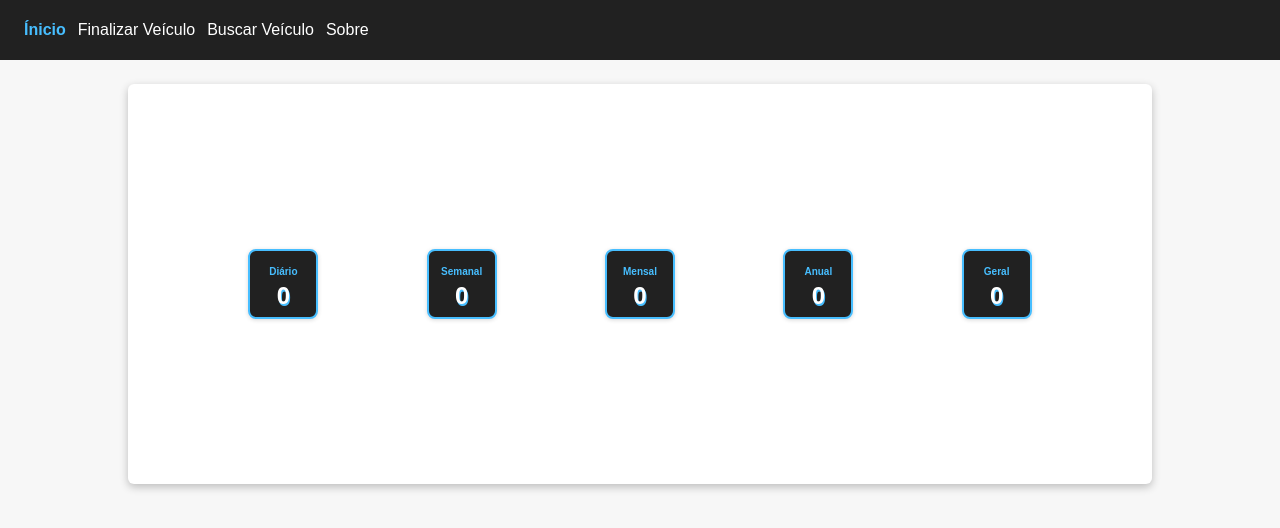
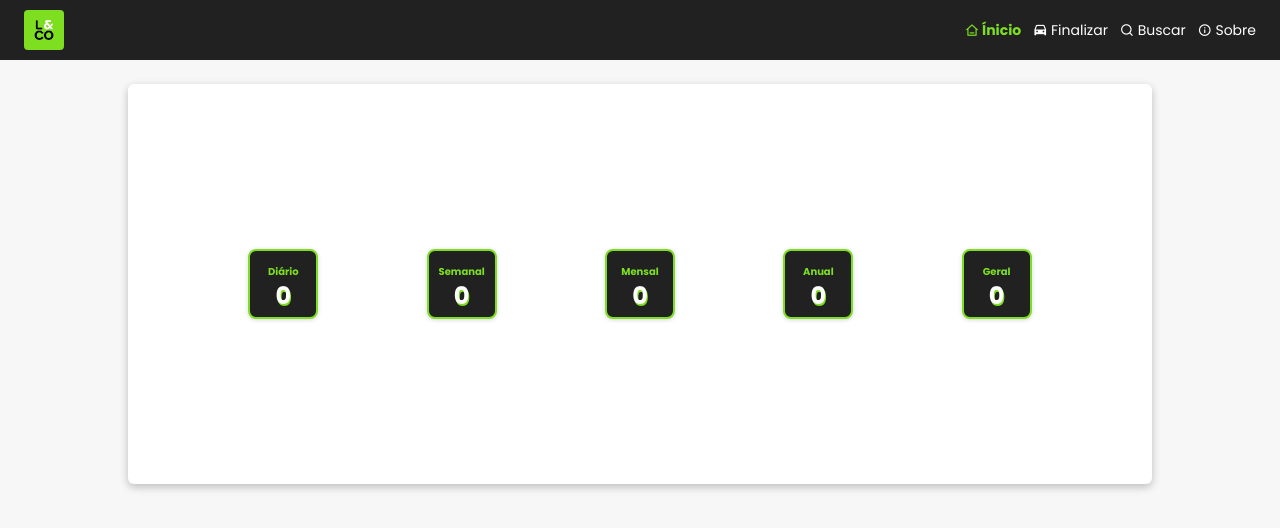
Before and after one commit to theluposki/controle_veiculos_feitos1.0.0, a Vue app: page / in a window 1280 px wide. Shown: the top 528 px of the page. Built offline with nearby package versions, Linux system fonts and the light colour scheme.

Commit message:
view details

```diff
--- a/index.html
+++ b/index.html
@@ -2,7 +2,7 @@
 <html lang="en">
   <head>
     <meta charset="UTF-8" />
-    <link rel="icon" type="image/svg+xml" href="/vite.svg" />
+    <link rel="icon" type="image/svg+xml" href="/src/assets/logo.jpg" />
     <meta name="viewport" content="width=device-width, initial-scale=1.0" />
     <title>Controle de Veículos</title>
   </head>
--- a/src/components/Layout/Nav.vue
+++ b/src/components/Layout/Nav.vue
@@ -3,10 +3,30 @@ import { RouterLink } from "vue-router";
 </script>
 <template>
   <nav class="nav">
-    <RouterLink to="/" class="nav-link" exact-active-class="active">Ínicio</RouterLink>
-    <RouterLink to="/VehicleCompletion" class="nav-link" exact-active-class="active">Finalizar Veículo</RouterLink>
-    <RouterLink to="/SearchVehicle" class="nav-link" exact-active-class="active">Buscar Veículo</RouterLink>
-    <RouterLink to="/about" class="nav-link" exact-active-class="active">Sobre</RouterLink>
+    <div class="wrapper-logo">
+      <RouterLink to="/" class="logo">
+        <img src="../../assets/logo.jpg" alt="logo" width="40" height="40">
+      </RouterLink>
+    </div>
+
+    <div class="wrapper-links">
+      <RouterLink to="/" class="nav-link" exact-active-class="active">
+        <i class="ri-home-3-line"></i>
+        Ínicio
+      </RouterLink>
+      <RouterLink to="/VehicleCompletion" class="nav-link" exact-active-class="active">
+        <i class="ri-car-fill"></i>
+        Finalizar
+      </RouterLink>
+      <RouterLink to="/SearchVehicle" class="nav-link" exact-active-class="active">
+        <i class="ri-search-line"></i>
+        Buscar
+      </RouterLink>
+      <RouterLink to="/about" class="nav-link" exact-active-class="active">
+        <i class="ri-information-line"></i>
+        Sobre
+      </RouterLink>
+    </div>
   </nav>
 </template>
 
@@ -14,18 +34,42 @@ import { RouterLink } from "vue-router";
 .nav {
   display: flex;
   align-items: center;
+  justify-content: space-between;
   background-color: var(--dark);
-  gap: 12px;
   padding: 0 24px;
   --height-nav: 60px;
   min-height: var(--height-nav);
   max-height: var(--height-nav);
 }
 
+.wrapper-logo, .wrapper-links {
+  display: flex;
+  align-items: center;
+  justify-content: center;
+  gap: 12px;
+}
+
+.logo {
+  display: flex;
+  align-items: center;
+  justify-content: center;
+  border-radius: 4px;
+}
+
+.logo > img {
+  --width-height-img: 40px;
+  min-width: var(--width-height-img);
+  max-width: var(--width-height-img);
+  min-height: var(--width-height-img);
+  max-height: var(--width-height-img);
+  object-fit: cover;
+  border-radius: 4px;
+}
+
 .nav-link {
   text-decoration: none;
   color: var(--white);
-  font-size: 1.6rem;
+  font-size: 1.4rem;
 }
 
 .active {
--- a/src/style.css
+++ b/src/style.css
@@ -1,7 +1,8 @@
 @import url("assets/fonts_RemixIcon/remixicon.css");
+@import url('https://fonts.googleapis.com/css2?family=Poppins:ital,wght@0,100;0,200;0,300;0,400;0,500;0,600;0,700;0,800;0,900;1,100;1,200;1,300;1,400;1,500;1,600;1,700;1,800;1,900&family=Ubuntu+Mono:ital,wght@0,400;0,700;1,400;1,700&display=swap');
 
 :root {
-  font-family: sans-serif;
+  font-family: "Poppins", sans-serif;
   font-size: 62.5%;
   line-height: 24px;
   font-weight: 400;
@@ -22,14 +23,16 @@
   --silver2: #c3c3c3;
   --silver3: #b3b3b3;
 
-  --primary: #47beff;
 
+  --blue: #47beff;
   --danger: #ff1f10;
   --danger-s: #ff8f87;
-  --success: #04ff8a;
+  --success: #7EDF20;
   --success-s: #e1fff1;
   --alert: #fedf32;
   --alert-s: #fff9db;
+
+  --primary: var(--success);
 
   font-synthesis: none;
   text-rendering: optimizeLegibility;
--- a/src/views/viewDetails.vue
+++ b/src/views/viewDetails.vue
@@ -14,9 +14,7 @@ onMounted(async () => {
 
 const getOneById = async () => {
   try {
-    console.log(params.id)
     const data = await db.dados.get(Number(params.id));
-    console.log(data)
     currentVehicle.value = data;
   } catch (error) {
     console.error(`Erro ao obter dados por ID ${id}:`, error);
@@ -37,18 +35,26 @@ async function deleteDataById(id) {
   }
 }
 
+const formatDate = (data) => {
+  return new Intl.DateTimeFormat('pt-BR', { day: '2-digit', month: '2-digit', year: 'numeric' }).format(new Date(data));
+}
+
+
 </script>
 
 <template>
   <div class="viewDetails">
-    <div class="info">
+    <div class="info" v-if="currentVehicle.marca">
       <span>Marca: <b>{{ currentVehicle.marca }}</b></span><br>
       <span>Placa: <b>{{ currentVehicle.placa }}</b></span><br>
       <span>Quantidade de Peças: <b>{{ currentVehicle.qtdPecas }}</b></span><br>
-      <span>Data: <b>{{ currentVehicle.data }}</b></span><br>
+      <span>Data: <b>{{ formatDate(currentVehicle.data) }}</b></span><br>
     </div>
 
     <div class="actions">
+      <button class="btn btn-update">
+        Editar
+      </button>
       <button class="btn btn-del" @click="deleteDataById(currentVehicle.id)">
         deletar
       </button>
@@ -61,22 +67,31 @@ async function deleteDataById(id) {
   padding: 24px;
 }
 
+.info > span {
+  font-size: 1.6rem;
+}
+
 .actions {
   padding: 24px;
+  display: flex;
+  align-items: center;
+  justify-content: space-between;
 }
 
 .btn {
   --height-inputs-buttons: 45px;
   --height-inputs: 60px;
-  border: solid 1px var(--dark);
+  border: solid 1px transparent;
   --width-btn: var(--height-inputs-buttons);
   min-width: var(--width-btn);
-  padding: 8px 16px;
+  padding: 4px 16px;
   min-height: var(--height-inputs-buttons);
   max-height: var(--height-inputs-buttons);
   font-size: 2rem;
+  font-weight: bold;
   border-radius: 4px;
 
+  box-shadow: rgba(0, 0, 0, 0.24) 0px 3px 8px;
   background-color: var(--dark);
   color: var(--white);
 }
@@ -94,4 +109,9 @@ async function deleteDataById(id) {
 .btn-del {
   background-color: var(--danger);
 }
+
+.btn-update {
+  background-color: var(--alert);
+  color: var(--dark);
+}
 </style>
```
Also changed, not shown: src/assets/logo.jpg (added), 17 other files (tests, documents, lock files or other folders).
